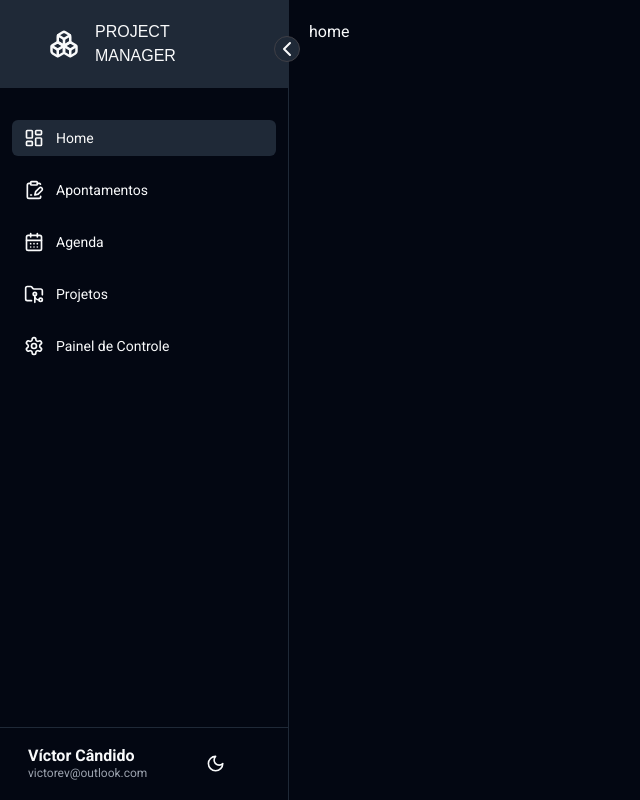
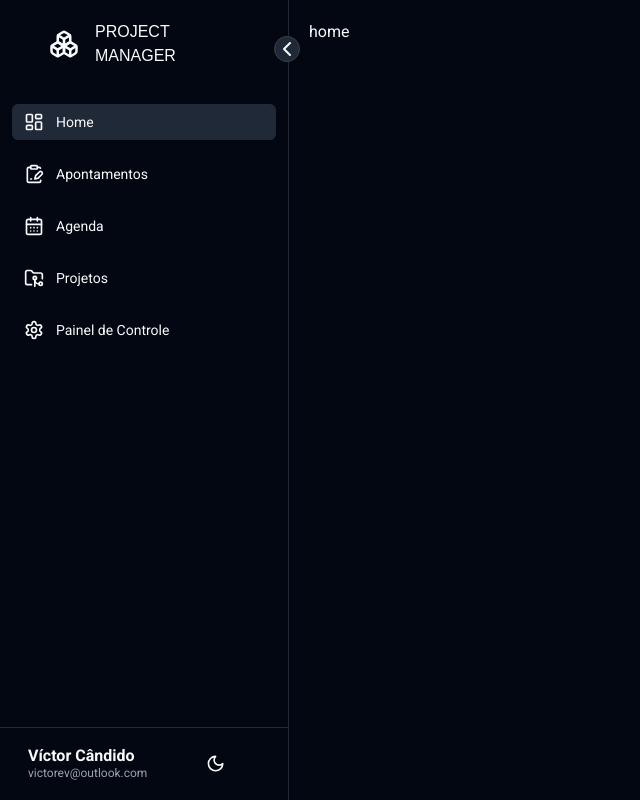
Before and after one commit to VictorCandido/project-manager, a Next.js app: page /home in a window 1280 px wide. Shown: the whole page, without its empty margins (0-640 px from the left). Built offline with nearby package versions, Linux system fonts and the light colour scheme; a web font is replaced by a local one.

Commit message:
Ajustes na sidebar

```diff
--- a/components/Sidebar/Sidebar.tsx
+++ b/components/Sidebar/Sidebar.tsx
@@ -21,7 +21,7 @@ const Sidebar = ({ children }: { children: React.ReactNode }) => {
         <div className="flex">
             <div className='bg-background flex flex-col min-h-screen border-r relative shadow-sm'>
                 {/* LOGO */}
-                <div className="p-5 flex justify-center items-center bg-secondary">
+                <div className="p-5 flex justify-center items-center">
                     <button
                         className="bg-secondary text-3xl rounded-full absolute -right-3 top-9 border border-zinc-300 dark:border-zinc-700 cursor-pointer"
                         onClick={() => setIsOpenSidebar(!isOpenSidebar)}
@@ -33,7 +33,7 @@ const Sidebar = ({ children }: { children: React.ReactNode }) => {
                 </div>
 
                 {/* MENU */}
-                <div className="flex-1 px-3 mt-4">
+                <div className="flex-1 px-3">
                     { menuItems?.map((menu, index) => (
                         <SidebarItem
                             key={index}
```
